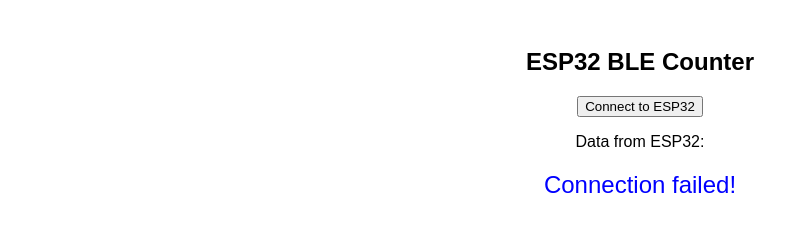
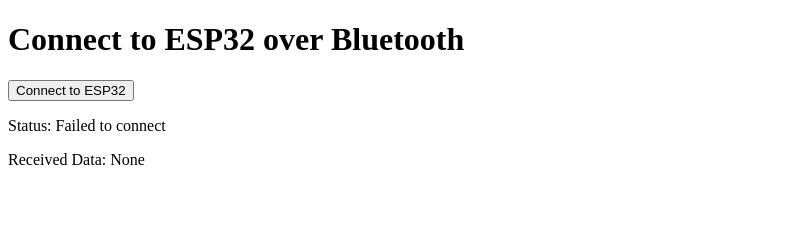
Before and after one commit to Vivra-Bottle/arduino_firmware, a plain HTML site: page arduino_bluetooth/index.html in a window 1280 px wide. Both pictures are taken after a click on the button "Connect to ESP32". Shown: the whole page, without its empty margins (0-809 px from the left). Drawn offline with Linux system fonts and the light colour scheme.

Commit message:
Working version of firmware

```diff
--- a/arduino_bluetooth/index.html
+++ b/arduino_bluetooth/index.html
@@ -3,50 +3,59 @@
 <head>
     <meta charset="UTF-8">
     <meta name="viewport" content="width=device-width, initial-scale=1.0">
-    <title>BLE Data Viewer</title>
-    <style>
-        body { font-family: Arial, sans-serif; text-align: center; padding: 20px; }
-        #countDisplay { font-size: 24px; margin-top: 20px; color: blue; }
-    </style>
+    <title>ESP32 BLE with Web Bluetooth API</title>
 </head>
 <body>
-    <h2>ESP32 BLE Counter</h2>
+    <h1>Connect to ESP32 over Bluetooth</h1>
     <button id="connectBtn">Connect to ESP32</button>
-    <p>Data from ESP32:</p>
-    <p id="countDisplay">Not connected...</p>
+    <p id="status">Status: Not connected</p>
+    <p id="receivedData">Received Data: None</p>
 
     <script>
-        let device;
-        let characteristic;
+        let bleDevice;
+        let bleServer;
+        let bleService;
+        let bleCharacteristic;
 
-        async function connectToBLE() {
+        const SERVICE_UUID = "12345678-1234-5678-1234-56789abcdef0"; // Custom Service UUID
+        const CHARACTERISTIC_UUID = "abcdefab-cdef-1234-5678-abcdefabcdef"; // Custom Characteristic UUID
+
+        document.getElementById("connectBtn").addEventListener("click", async () => {
             try {
-                device = await navigator.bluetooth.requestDevice({
-                    acceptAllDevices: false,
-                    filters: [{ name: "NanoESP32_BLE" }], // Match your ESP32 name
-                    optionalServices: ["12345678-1234-5678-1234-56789abcdef0"] // Service UUID
+                console.log("Requesting Bluetooth Device...");
+                bleDevice = await navigator.bluetooth.requestDevice({
+                    acceptAllDevices: true,
+                    optionalServices: [SERVICE_UUID]
                 });
 
-                const server = await device.gatt.connect();
-                const service = await server.getPrimaryService("12345678-1234-5678-1234-56789abcdef0");
-                characteristic = await service.getCharacteristic("abcdefab-cdef-1234-5678-abcdefabcdef");
+                console.log("Connecting to GATT Server...");
+                bleServer = await bleDevice.gatt.connect();
 
-                characteristic.addEventListener("characteristicvaluechanged", handleData);
-                await characteristic.startNotifications();
-                document.getElementById("countDisplay").innerText = "Connected! Waiting for data...";
+                console.log("Getting Service...");
+                bleService = await bleServer.getPrimaryService(SERVICE_UUID);
+
+                console.log("Getting Characteristic...");
+                bleCharacteristic = await bleService.getCharacteristic(CHARACTERISTIC_UUID);
+
+                document.getElementById("status").innerText = "Status: Connected";
+
+                // Enable notifications
+                await bleCharacteristic.startNotifications();
+                bleCharacteristic.addEventListener("characteristicvaluechanged", handleNotifications);
+
+                console.log("Connected! Waiting for data...");
             } catch (error) {
-                console.error("BLE Connection Error: ", error);
-                document.getElementById("countDisplay").innerText = "Connection failed!";
+                console.log("Error:", error);
+                document.getElementById("status").innerText = "Status: Failed to connect";
             }
-        }
+        });
 
-        function handleData(event) {
+        function handleNotifications(event) {
             let value = new TextDecoder().decode(event.target.value);
             console.log("Received:", value);
-            document.getElementById("countDisplay").innerText = "Count: " + value;
+            // document.getElementById("receivedData").innerText = "Received Data: " + value;
+            document.getElementById("receivedData").innerText += "Received Data: "+ value + "\n";
         }
-
-        document.getElementById("connectBtn").addEventListener("click", connectToBLE);
     </script>
 </body>
 </html>
```
Also changed, not shown: 3 other files.
